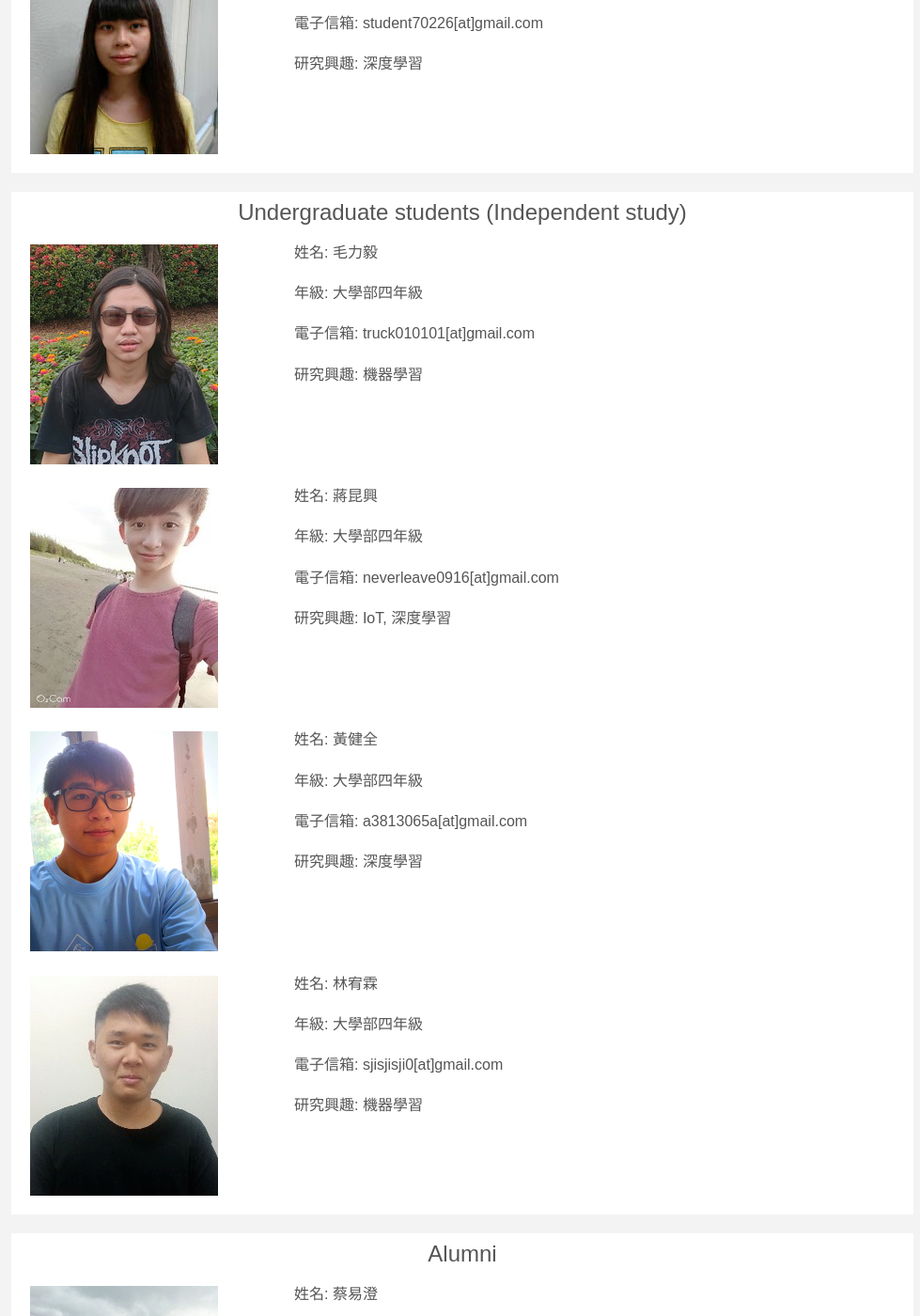
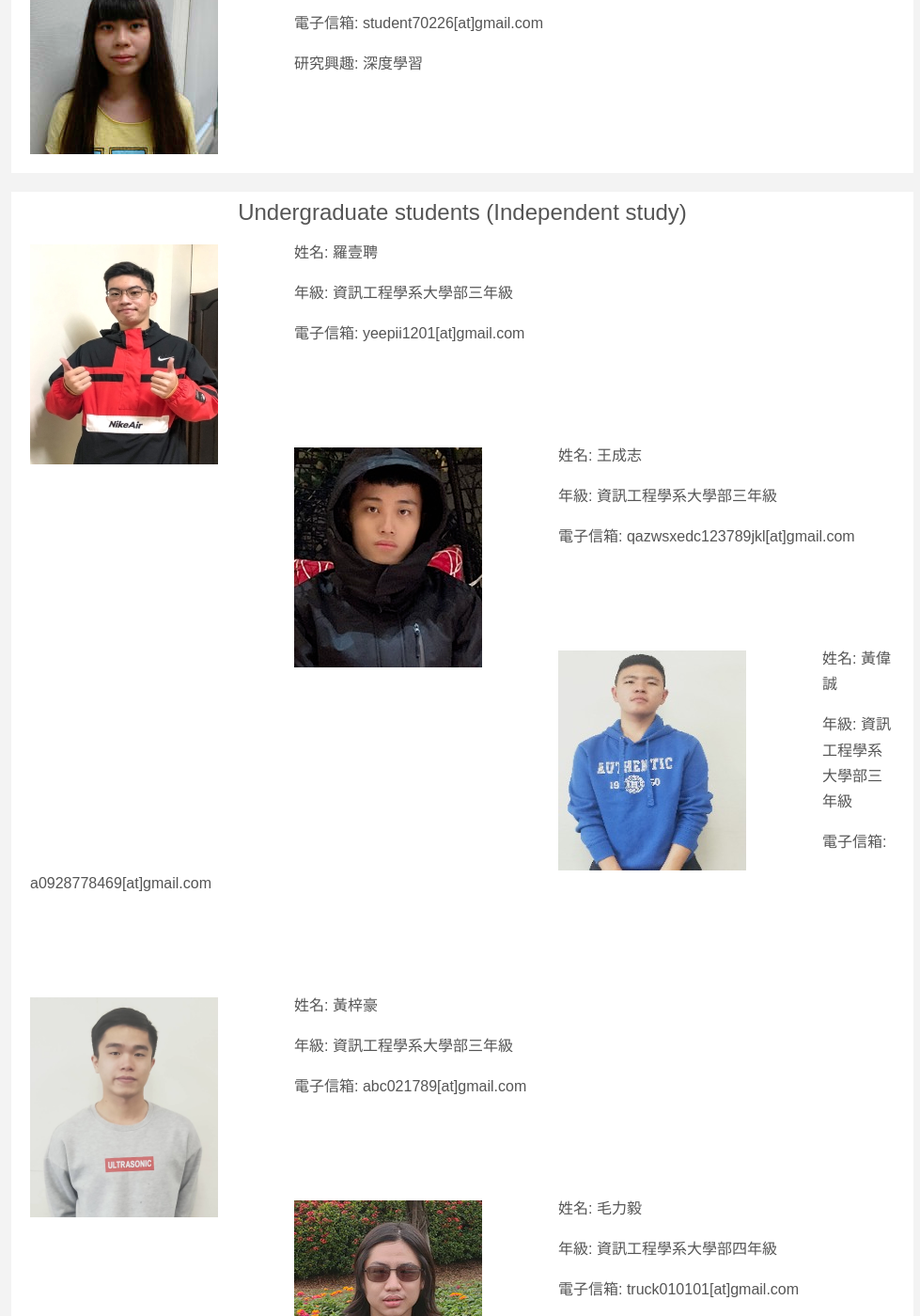
Before and after one commit to ncyu-deep/myblog, a Jekyll site: the page built from lab.md, in a window 1280 px wide and 1400 px high, scrolled down 578 px. Shown: the whole window at 94% size, without its empty margins (148-1127 px from the left). Built offline with Jekyll 4.4.1, drawn with Linux system fonts in a browser that asks for light colours; some web fonts are replaced; some of the changed text lies outside the part shown.

Commit message:
Revise lab.md, add new members

```diff
--- a/lab.md
+++ b/lab.md
@@ -41,11 +41,59 @@ title: My lab
 
 <h2 style="text-align: center">Undergraduate students (Independent study)</h2>
 
+<img src="Yi-Pin.png" align="left" style="margin-top:5px; margin-right:81px" alt="Yi-Pin"/>
+
+姓名: 羅壹聘
+
+年級: 資訊工程學系大學部三年級
+
+電子信箱: yeepii1201[at]gmail.com
+
+<br/>
+
+<br/>
+
+<img src="Cheng-Jhih.png" align="left" style="margin-top:5px; margin-right:81px" alt="Cheng-Jhih"/>
+
+姓名: 王成志
+
+年級: 資訊工程學系大學部三年級
+
+電子信箱: qazwsxedc123789jkl[at]gmail.com
+
+<br/>
+
+<br/>
+
+<img src="Wei-Cheng.png" align="left" style="margin-top:5px; margin-right:81px" alt="Wei-Cheng"/>
+
+姓名: 黃偉誠
+
+年級: 資訊工程學系大學部三年級
+
+電子信箱: a0928778469[at]gmail.com
+
+<br/>
+
+<br/>
+
+<img src="Zih-Hao.png" align="left" style="margin-top:5px; margin-right:81px" alt="Zih-Hao"/>
+
+姓名: 黃梓豪
+
+年級: 資訊工程學系大學部三年級
+
+電子信箱: abc021789[at]gmail.com
+
+<br/>
+
+<br/>
+
 <img src="Li-Yi.png" align="left" style="margin-top:5px; margin-right:81px" alt="Li-Yi"/>
 
 姓名: 毛力毅
 
-年級: 大學部四年級
+年級: 資訊工程學系大學部四年級
 
 電子信箱: truck010101[at]gmail.com
 
@@ -59,7 +107,7 @@ title: My lab
 
 姓名: 蔣昆興
 
-年級: 大學部四年級
+年級: 資訊管理學系大學部四年級
 
 電子信箱: neverleave0916[at]gmail.com
 
@@ -71,9 +119,9 @@ title: My lab
 
 <img src="Jiao-Chuan.png" align="left" style="margin-top:5px; margin-right:81px" alt="Jiao-Chuan"/>
 
-姓名: 黃健全
+姓名: 黃教全
 
-年級: 大學部四年級
+年級: 資訊工程學系大學部四年級
 
 電子信箱: a3813065a[at]gmail.com
 
@@ -87,7 +135,7 @@ title: My lab
 
 姓名: 林宥霖
 
-年級: 大學部四年級
+年級: 資訊工程學系大學部四年級
 
 電子信箱: sjisjisji0[at]gmail.com
 
```
Also changed, not shown: other parts of lab.md (+1 -1 lines), Cheng-Jhih.png (added), Wei-Cheng.png (added), Yi-Pin.png (added), Zih-Hao.png (added).
